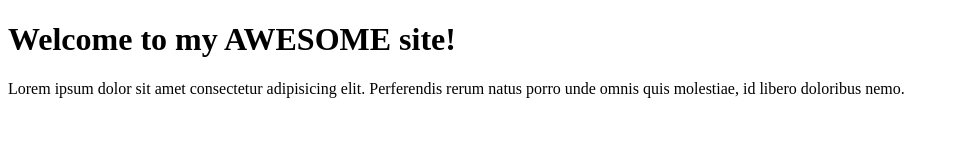
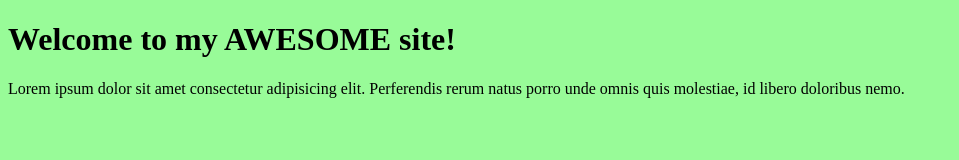
Before and after one commit to anavahcic/upgraded-guacamole, a plain HTML site: page index.html in a window 1280 px wide. Shown: the whole page, without its empty margins (0-959 px from the left). Drawn offline with Linux system fonts and the light colour scheme.

Commit message:
added a paragraph and styling to the body :yum

```diff
--- a/index.html
+++ b/index.html
@@ -5,6 +5,7 @@
     <meta http-equiv="X-UA-Compatible" content="IE=edge">
     <meta name="viewport" content="width=device-width, initial-scale=1.0">
     <title>Document</title>
+    <link rel="stylesheet" href="./style.css">
 </head>
 <body>
     <h1>Welcome to my AWESOME site!</h1>
--- /dev/null
+++ b/style.css
@@ -0,0 +1,3 @@
+body {
+    background: palegreen;
+}
```
